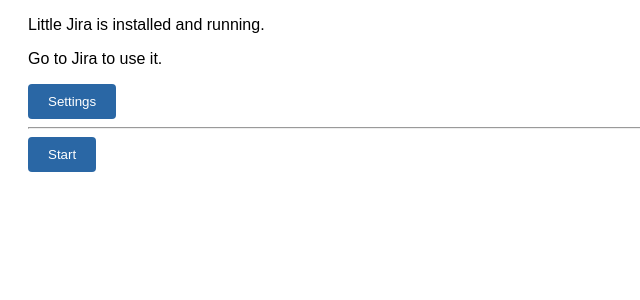
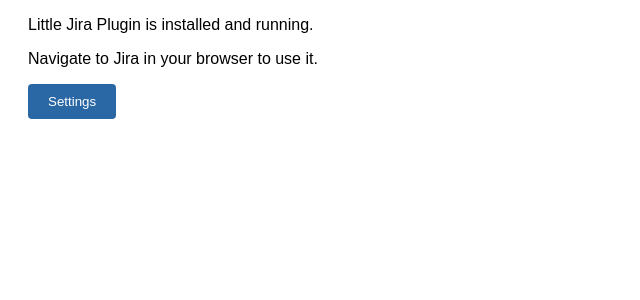
Before and after one commit to fuzzypawzz/little-jira-plugin, a Vue app: page / in a window 1280 px wide. Shown: the top 300 px of the page, without its empty margins (0-640 px from the left). Built offline with nearby package versions, Linux system fonts and the light colour scheme; the HTML template or start-up script is replaced by a standard one.

Commit message:
Get popup to work as intended

```diff
--- a/src/background.ts
+++ b/src/background.ts
@@ -1,4 +1,3 @@
-// import browser from 'webextension-polyfill'
 import { LOCAL_STORAGE_KEYS } from '@/constants/storage'
 
 let portFromCS: any
--- a/src/popup/PopupApp.vue
+++ b/src/popup/PopupApp.vue
@@ -1,44 +1,29 @@
 <template>
   <div class="wrapper">
-    <p>Little Jira is installed and running.</p>
-    <p>Go to Jira to use it.</p>
+    <p>Little Jira Plugin is installed and running.</p>
+
+    <p>Navigate to Jira in your browser to use it.</p>
+
     <c-button class="button" @clicked="openOptions()">Settings</c-button>
-    <hr />
-    <c-button class="button" @clicked="startApp()">Start</c-button>
   </div>
 </template>
 
 <script lang="ts">
 import { defineComponent } from 'vue'
 
-import CButton from "@/components/Atoms/CButton/Cbutton.vue";
+import CButton from '@/components/Atoms/CButton/Cbutton.vue'
 
 export default defineComponent({
-  name: "PopupApp",
+  name: 'PopupApp',
+
   components: { CButton },
-  mounted() {
-    this.startApp();
-  },
+
   methods: {
     openOptions() {
-      /* eslint-disable-next-line */
-      browser.runtime.openOptionsPage();
-    },
-
-    startApp() {
-      // browser.tabs.create({
-      //   url: "https://jira.atlassian.teliacompany.net/secure/Dashboard.jspa",
-      // });
-      // // DOCS: https://developer.mozilla.org/en-US/docs/Mozilla/Add-ons/WebExtensions/API/tabs/insertCSS
-      // browser.tabs.insertCSS({
-      //   file: "/css/content-script.css",
-      // });
-      // browser.tabs.executeScript({
-      //   file: "/js/content-script.js",
-      // });
+      browser.runtime.openOptionsPage()
     },
   },
-});
+})
 </script>
 
 <style lang="scss" scoped>
--- /dev/null
+++ b/src/popup/popup.html
@@ -0,0 +1,21 @@
+<!DOCTYPE html>
+
+<html>
+  <head>
+    <meta charset="utf-8">
+  </head>
+
+<body>
+	<noscript>
+		<strong
+			>We're sorry but Little Jira Plugin doesn't work
+			properly without JavaScript enabled. Please enable it to
+			continue.</strong
+		>
+	</noscript>
+  <div id="popupApp">
+		<!-- built files will be auto injected -->
+  </div>
+</body>
+
+</html>
--- a/vue.config.js
+++ b/vue.config.js
@@ -35,7 +35,7 @@
 
   pages: {
     popup: {
-      template: "public/browser-extension.html",
+      template: "./src/popup/popup.html",
       entry: "./src/popup/main.ts",
       title: "Popup",
     },
```
